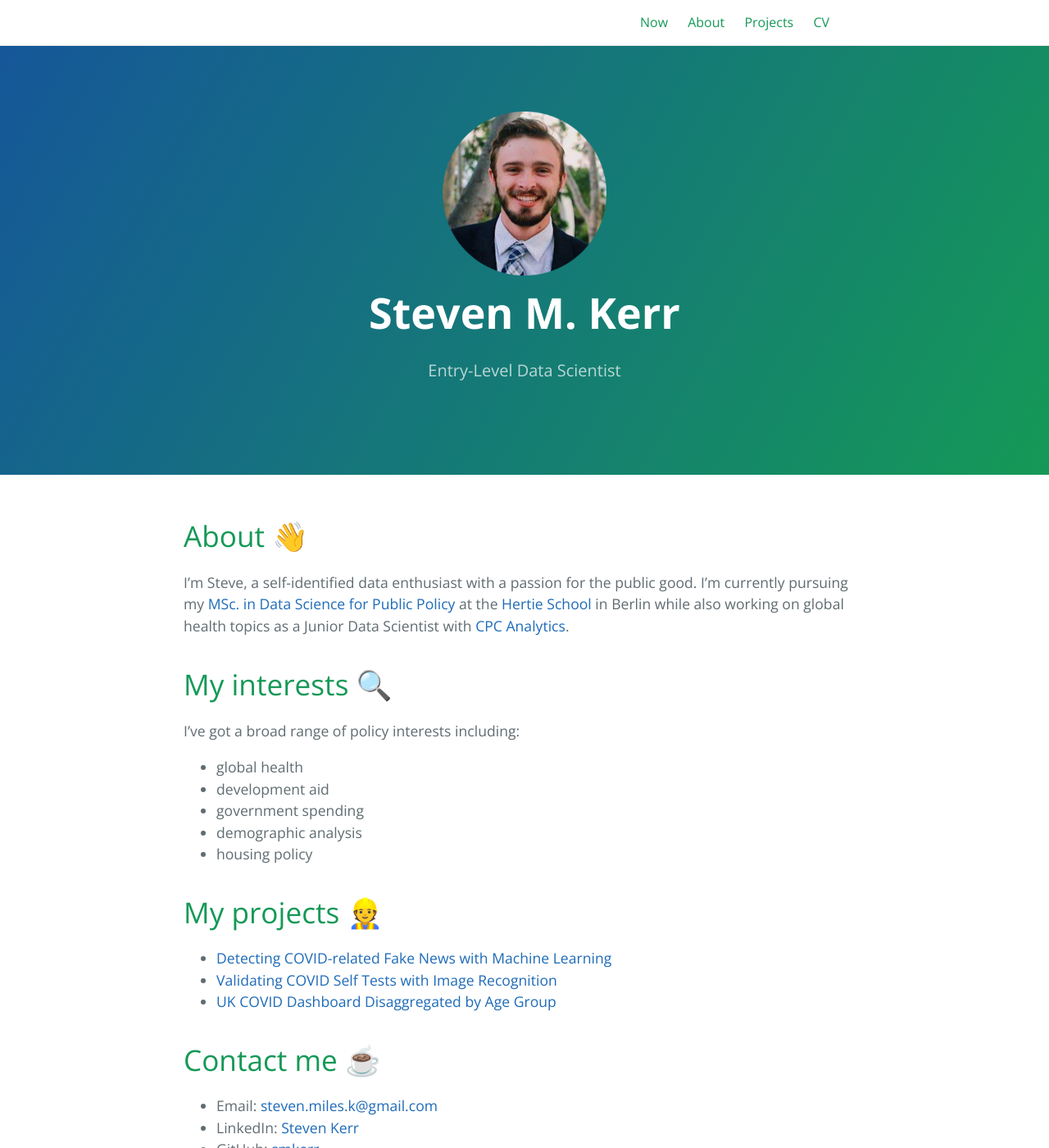
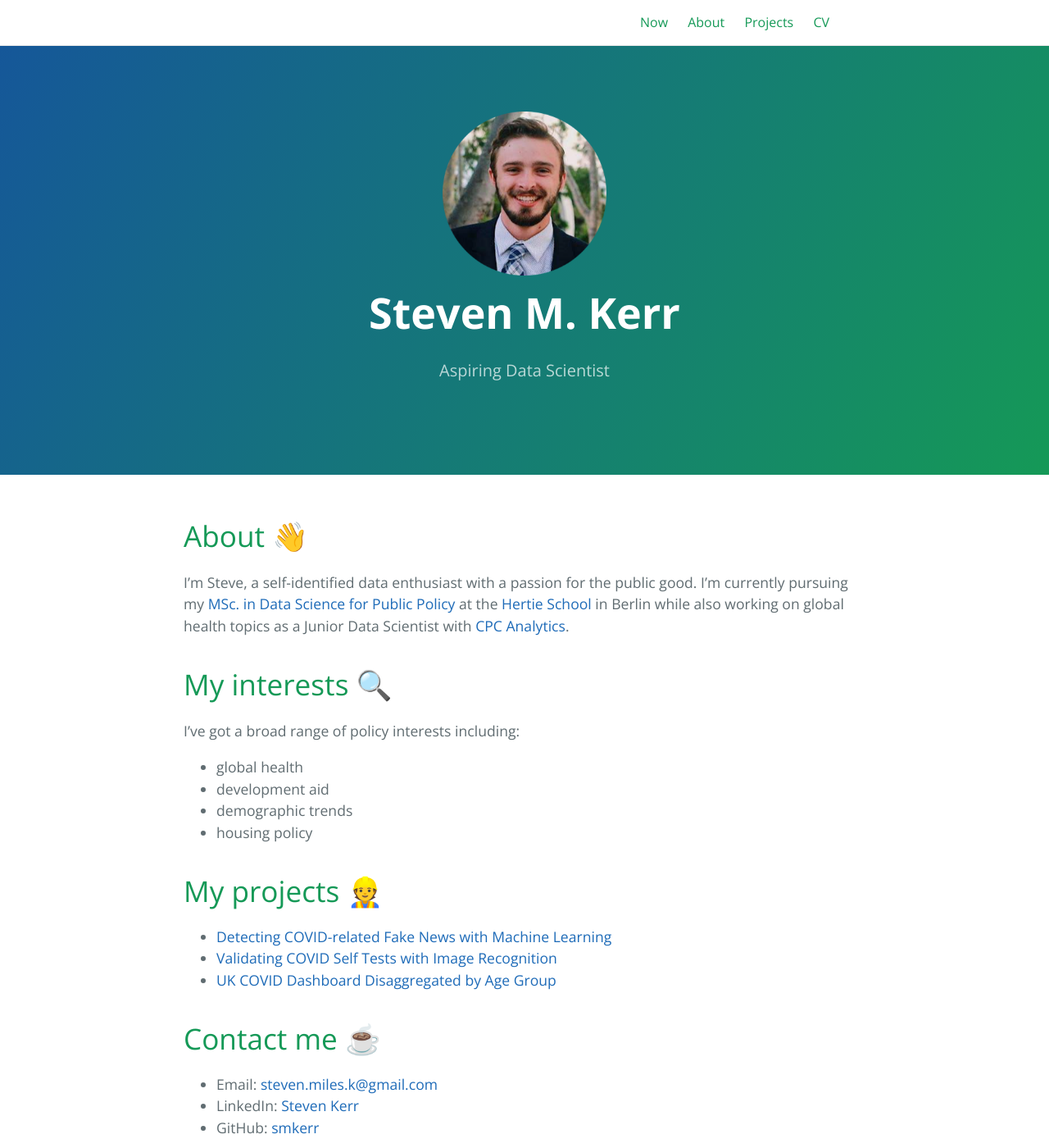
Before and after one commit to smkerr/smkerr.github.io, a Jekyll site: the page built from index.md, in a window 1280 px wide and 1400 px high. Shown: the whole window at 82% size. Built offline with Jekyll 4.4.1, drawn with Linux system fonts in a browser that asks for light colours; emoji names are drawn with the system emoji font.

```diff
--- a/_config.yml
+++ b/_config.yml
@@ -1,5 +1,5 @@
 title: Steven M. Kerr
-description: Entry-Level Data Scientist
+description: Aspiring Data Scientist
 show_downloads: false
 
 baseurl: # change this to the subpath of your site, e.g. /blog. Leave it empty if you don't need it.
--- a/_includes/site-header.html
+++ b/_includes/site-header.html
@@ -5,7 +5,7 @@
     {% assign page_refs = site.header_page_refs | default: default_refs %}
 
     {% if page.layout != 'home' %}
-      <a class="site-title" href="{{ "/" | absolute_url }}">{{ site.title | escape }}</a>
+      <a class="site-title" href="{{ '/' | absolute_url }}">{{ site.title | escape }}</a>
     {% endif %}
 
     {% if page_refs %}
--- a/index.md
+++ b/index.md
@@ -17,8 +17,7 @@
 I've got a broad range of policy interests including:
 * global health
 * development aid
-* government spending
-* demographic analysis
+* demographic trends
 * housing policy
 
 # My projects :construction_worker:
```
Also changed, not shown: now.md (+1 -1 lines), 1 other file.
